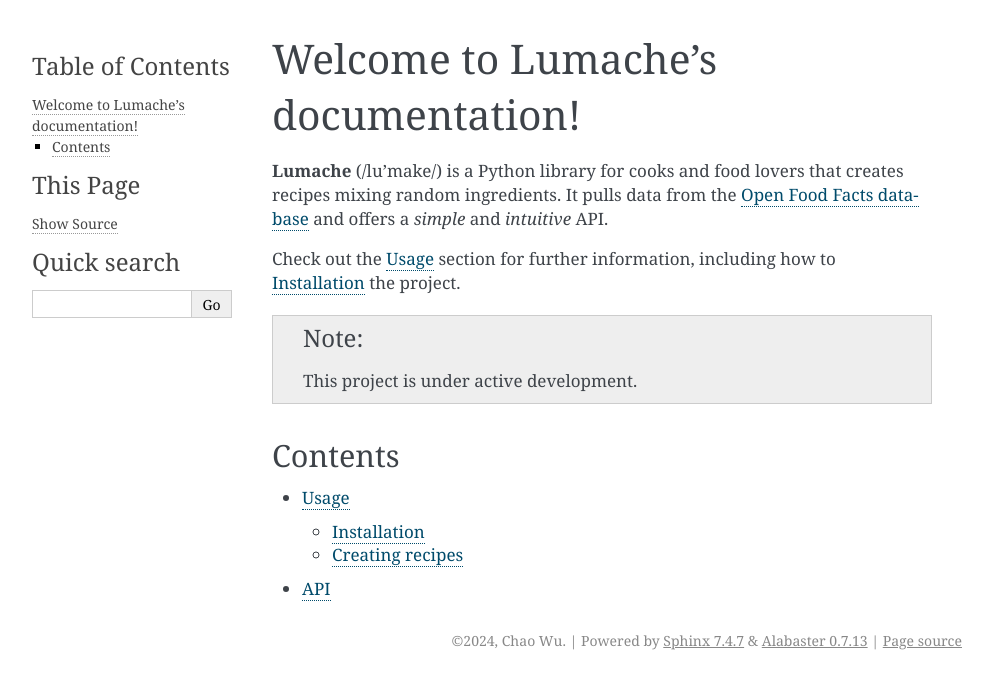
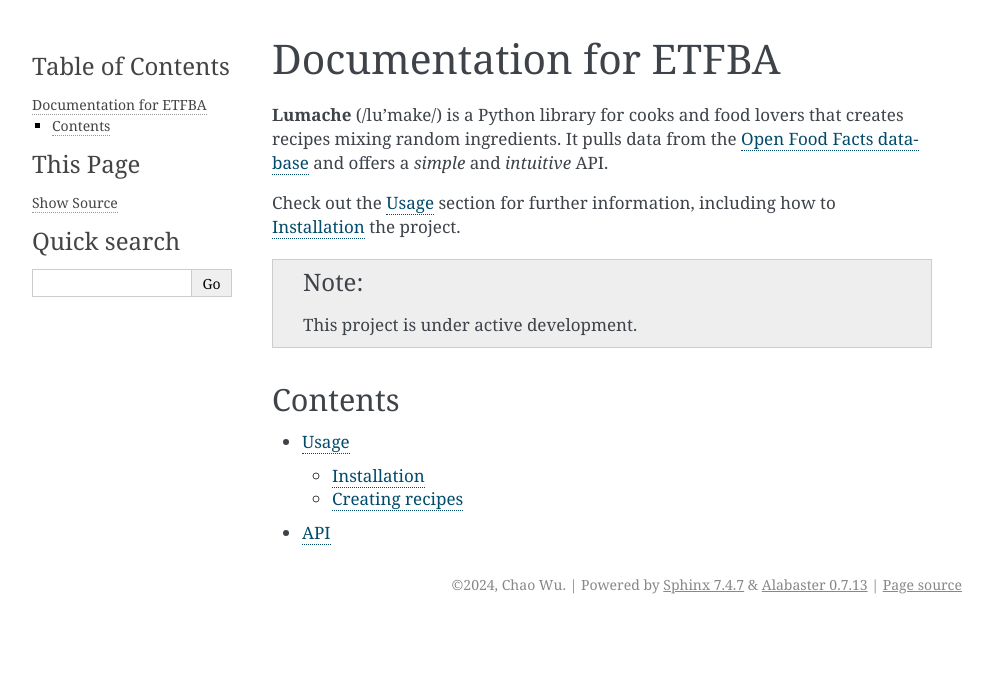
Before and after one commit to Chaowu88/etfba, a Sphinx documentation site: the page built from docs/source/index.rst, in a window 1280 px wide. Shown: the top 689 px of the page, without its empty margins (148-1141 px from the left). Built offline with Sphinx 7.4.7, drawn with Linux system fonts in a browser that asks for light colours; the version number is read from the project's files by our own code.

Commit message:
Update index.rst

```diff
--- a/docs/source/index.rst
+++ b/docs/source/index.rst
@@ -1,4 +1,4 @@
-Welcome to Lumache's documentation!
+Documentation for ETFBA
 ===================================
 
 **Lumache** (/lu'make/) is a Python library for cooks and food lovers
```
